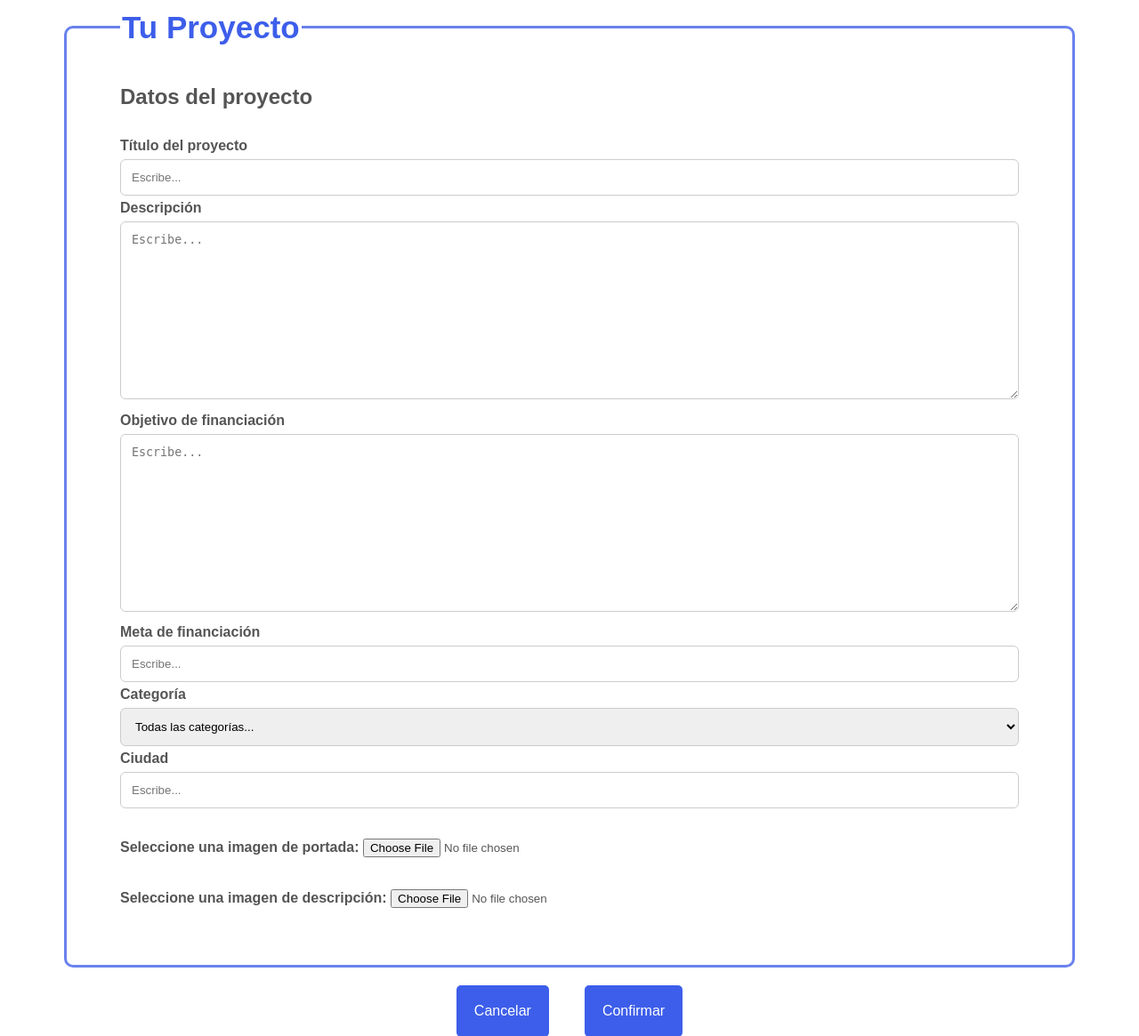
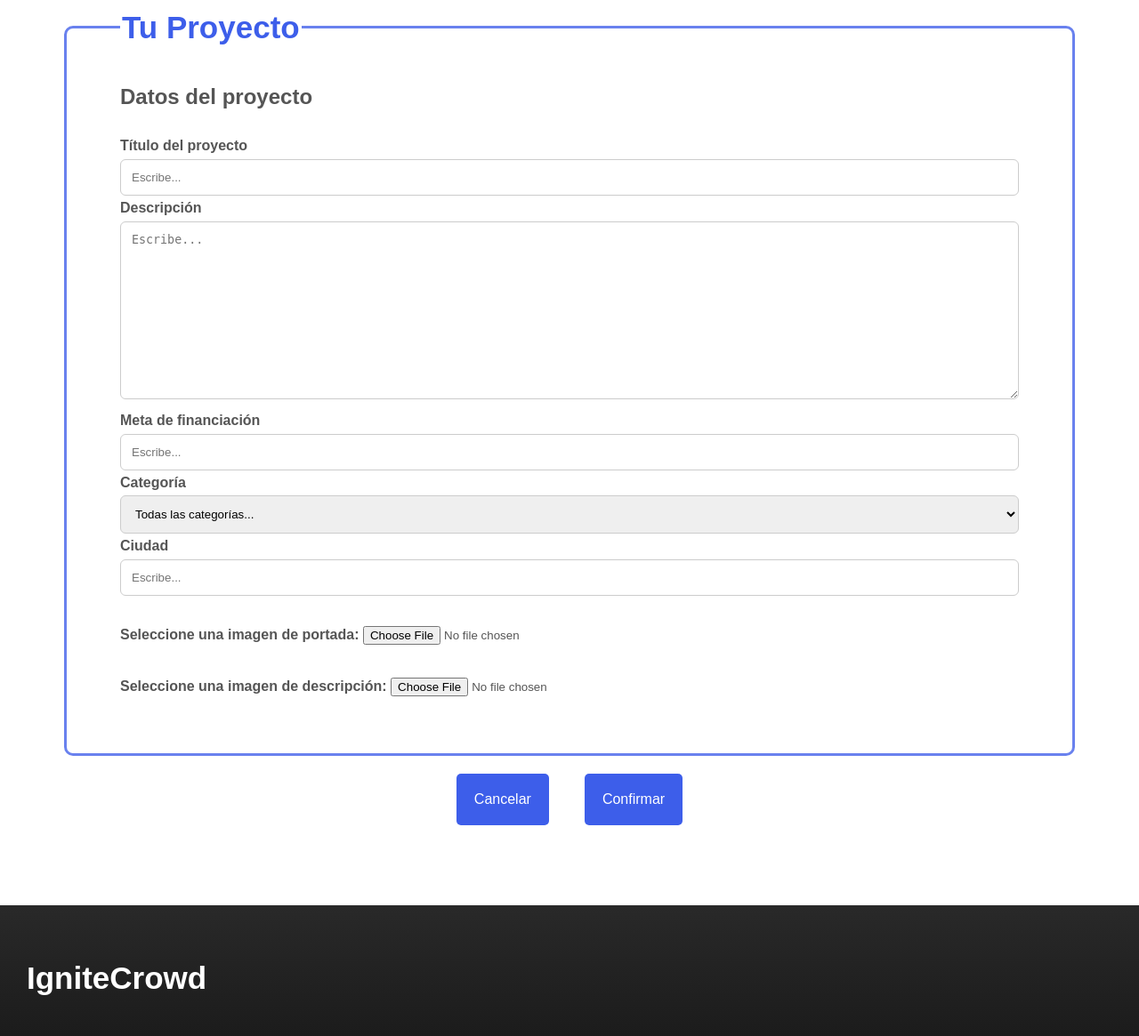
Before and after one commit to KevinMed25/IgniteCrowd, a PHP site: template views/pages/CrearProyecto.php in a window 1280 px wide. Shown: the part 958-2123 px from the top of the page at 89% size. Run offline with PHP 8.4, Linux system fonts and the light colour scheme; the template is opened without the code that fills it: most values are stand-ins (such as "Sample title", 1, 10 or a date in 2020); data that the repository does not hold is empty.

Commit message:
feat: modificacion pagina crear

```diff
--- a/includes/database/Database.sql
+++ b/includes/database/Database.sql
@@ -116,4 +116,4 @@ UNLOCK TABLES;
 /*!40101 SET COLLATION_CONNECTION=@OLD_COLLATION_CONNECTION */;
 /*!40111 SET SQL_NOTES=@OLD_SQL_NOTES */;
 
--- Dump completed on 2023-12-03 15:55:48
+-- Dump completed on 2023-12-05 23:29:40
--- a/public/src/css/estilos.css
+++ b/public/src/css/estilos.css
@@ -611,7 +611,7 @@ fieldset {
     border: 0.3rem solid #3d5deac5;
 }
 
-#descrip, #objetivo{
+#descripcion{
     height: 20rem;
 }
 
--- a/views/pages/CrearProyecto.php
+++ b/views/pages/CrearProyecto.php
@@ -3,43 +3,44 @@
         <h1>Cuéntanos tu proyecto</h1>
     </div>
 
+    <?php foreach ($errores as $error) : ?>
+        <div class="alerta error">
+            <?php echo $error; ?>
+        </div>
+    <?php endforeach; ?>
+
     <form method="POST" class="formulario">
         <fieldset>
             <legend>Información Personal</legend>
             <h2>Información básica</h2>
-            <label for="nombreUsuario">Nombre(s)</label>
-            <input type="text" name="nombreUsuario" placeholder="Escribe tu nombre" id="usuario">
+            <label for="nombre">Nombre(s)</label>
+            <input type="text" name="nombre" placeholder="Escribe tu nombre" id="usuario">
 
-            <label for="apellidoPaterno">Apellido Paterno</label>
-            <input type="text" name="apellidoPaterno" placeholder="Escribe..." id="primerApellido">
+            <label for="apellido_paterno">Apellido Paterno</label>
+            <input type="text" name="apellido_paterno" placeholder="Escribe..." id="primerApellido">
 
-            <label for="apellidoMaterno">Apellido Materno</label>
-            <input type="text" name="apellidoMaterno" placeholder="Escribe..." id="segundoApellido">
+            <label for="apellido_materno">Apellido Materno</label>
+            <input type="text" name="apellido_materno" placeholder="Escribe..." id="segundoApellido">
 
-            <label for="tel">Teléfono</label>
-            <input type="tel" placeholder="Escribe tu teléfono" id="tel">
+            <label for="telefono">Teléfono</label>
+            <input type="tel" name="telefono" placeholder="Escribe tu teléfono" id="telefono">
 
             <label for="email">Email</label>
-            <input type="email" placeholder="Escribe tu email" id="email">
-
-
+            <input type="email" name="email" placeholder="Escribe tu email" id="email">
         </fieldset>
 
         <fieldset>
             <legend>Tu Proyecto</legend>
             <h2>Datos del proyecto</h2>
 
-            <label for="proyecto">Título del proyecto</label>
-            <input type="text" id="proyecto" placeholder="Escribe...">
+            <label for="nombre_proyecto">Título del proyecto</label>
+            <input type="text" id="nombre_proyecto" placeholder="Escribe...">
 
-            <label for="decrip">Descripción</label>
-            <textarea placeholder="Escribe..." id="descrip"></textarea>
-
-            <label for="objetivo">Objetivo de financiación</label>
-            <textarea placeholder="Escribe..." id="objetivo"></textarea>
+            <label for="descripcion">Descripción</label>
+            <textarea placeholder="Escribe..." id="descripcion"></textarea>
 
             <label for="financiacion">Meta de financiación</label>
-            <input type="number" id="financiacion" placeholder="Escribe...">
+            <input type="number" name="total_a_financiar" id="financiacion" placeholder="Escribe...">
 
             <label for="categoria">Categoría</label>
             <div class="selector-categoria">
```
Also changed, not shown: models/Usuario.php (+16 -6 lines).
